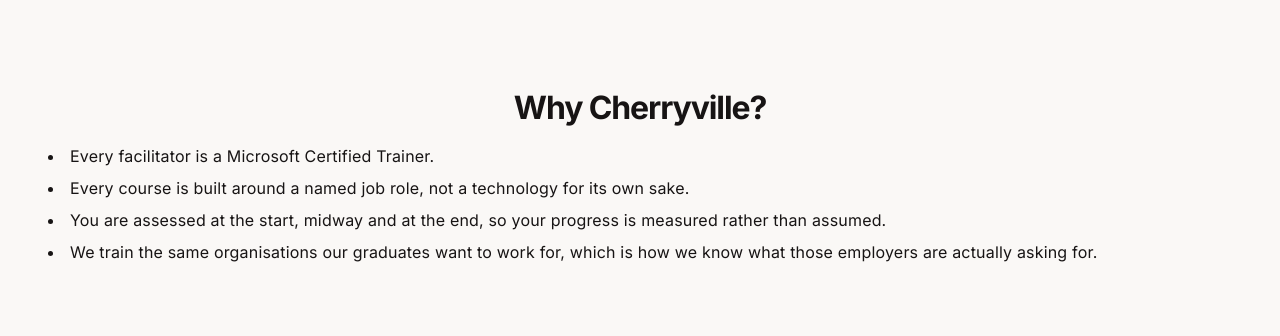
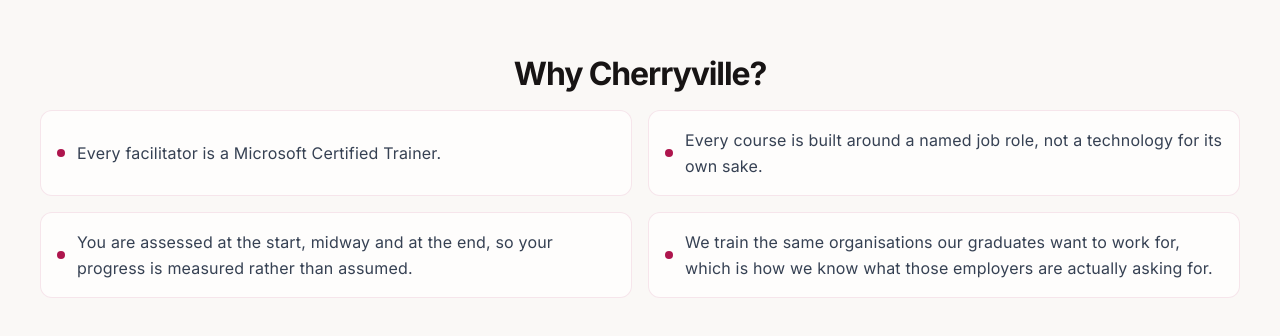
Before and after one commit to gabzeejnr/cherryville, a React (Vite) app in the folder apps/client/: page /academy in a window 1280 px wide. Shown: the part 2540-2876 px from the top of the page. Built offline with nearby package versions, Linux system fonts and the light colour scheme.

Commit message:
feat: add reusable list components

```diff
--- /dev/null
+++ b/apps/client/src/components/Lists.tsx
@@ -0,0 +1,37 @@
+type ListItem = {
+    title: string;
+    text: string;
+};
+
+export function List({ array }: { array: string[] }) {
+    return (
+        <ul className="grid gap-4 sm:grid-cols-2">
+            {array.map((arr, index) => (
+                <li key={`${arr}-${index}`} className="flex items-center gap-3 rounded-xl border border-accent/10 bg-white/70 p-4 text-base leading-relaxed text-gray-700 transition-colors duration-300 hover:border-accent/30">
+                    <span aria-hidden="true" className="h-2 w-2 shrink-0 rounded-full bg-accent" />
+                    <span>{arr.trim()}</span>
+                </li>
+            ))}
+        </ul>
+    )
+}
+
+
+
+export function TitleTextList({ array }: { array: ListItem[] }) {
+    return (
+        <ul className="grid gap-4 sm:grid-cols-2">
+            {array.map((item, index) => (
+                <li key={`${item.title}-${index}`} className="flex items-start gap-3 rounded-xl border border-accent/10 bg-white/70 p-4 transition-colors duration-300 hover:border-accent/30">
+                    <span aria-hidden="true" className="mt-2 h-2 w-2 shrink-0 rounded-full bg-accent" />
+
+                    <div>
+                        <h3 className="font-semibold leading-snug text-heading">{item.title.trim()}</h3>
+
+                        <p className="mt-2 text-sm leading-relaxed text-gray-600">{item.text.trim()}</p>
+                    </div>
+                </li>
+            ))}
+        </ul>
+    )
+}
--- a/apps/client/src/components/academy/index/ThreeLevels.tsx
+++ b/apps/client/src/components/academy/index/ThreeLevels.tsx
@@ -9,7 +9,7 @@
             <div className="grid items-stretch gap-5 sm:grid-cols-2 lg:grid-cols-3">
                 {threeLevels.map((level) => (
                     <div key={level.title} data-aos="fade-up"
-                        className="flex h-full flex-col gap-4 rounded-2xl bg-white px-4 py-6 shadow-md transition-all duration-300 hover:-translate-y-2 hover:shadow-lg md:p-6 lg:gap-6"
+                        className="flex h-full flex-col gap-4 rounded-2xl bg-white px-4 py-6 shadow-md transition-[transform,box-shadow] duration-700 ease-[cubic-bezier(0.22,1,0.36,1)] hover:-translate-y-1.5 hover:shadow-lg motion-reduce:transition-none md:p-6 lg:gap-6"
                     >
                         <h3 className="mb-2 text-center text-2xl font-medium text-heading md:text-3xl">{level.title}</h3>
 
--- a/apps/client/src/components/academy/index/WhyCherryville.tsx
+++ b/apps/client/src/components/academy/index/WhyCherryville.tsx
@@ -1,12 +1,12 @@
 import Section from "../../Section";
 import { whyCherryville } from "../../../data";
+import { List } from "../../Lists";
+
 
 export default function WhyCherryville() {
     return (
         <Section bg="bg-bg" title="Why Cherryville?">
-            <ul className="list-disc list-inside grid gap-2 pl-2">
-                {whyCherryville.map(why => <li>{why.trim()}</li>)}
-            </ul>
+            <List array={whyCherryville} />
         </Section>
-    )
+    );
 }
```
